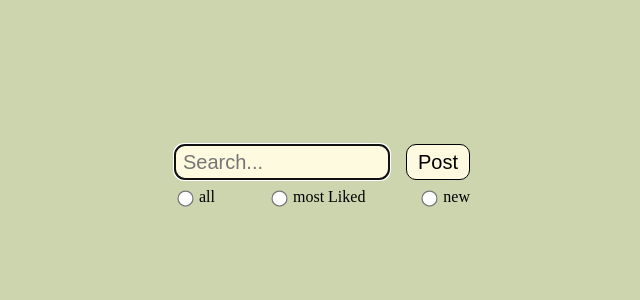
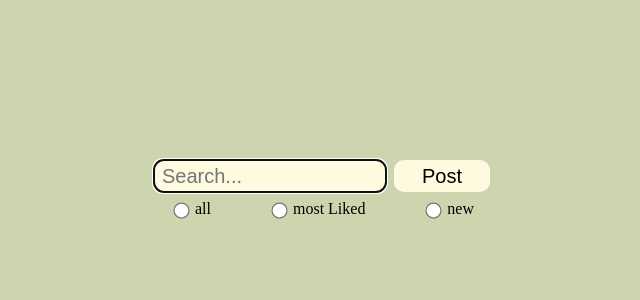
Before and after one commit to coding-bootcamps-eu/final-project-2024-05-threadhub, a Vue app: page / in a window 1280 px wide. Shown: the top 300 px of the page, without its empty margins (318-958 px from the left). Built offline with nearby package versions, Linux system fonts and the light colour scheme.

Commit message:
change: size input-fields

```diff
--- a/src/components/ProfileViewFilter.vue
+++ b/src/components/ProfileViewFilter.vue
@@ -48,19 +48,19 @@ section {
   flex-direction: column;
   align-items: center;
 
-  padding: 18vh;
+  padding: 20vh;
 }
 
 .search-filter {
   display: flex;
   flex-direction: row;
-  gap: 0.5rem;
+  gap: 0.25rem;
 }
 
 .search-filter input {
-  width: 13.5rem;
-  height: 2.25rem;
-  border: 1px solid Black;
+  width: 14.5rem;
+  height: 2rem;
+  border: none;
   border-radius: 10px;
   background-color: var(--background-inputfield);
   padding-left: 0.5rem;
@@ -68,11 +68,11 @@ section {
 }
 
 .search-filter button {
-  width: 4rem;
+  width: 6rem;
   font-size: 1.25rem;
+  border: none;
+  border-radius: 10px;
 
-  border-radius: 10px;
-  border: 1px solid black;
   background-color: var(--background-inputfield);
 }
 
@@ -80,6 +80,8 @@ section {
   display: flex;
   justify-content: space-between;
   padding-top: 0.5rem;
+  padding-left: 1rem;
+  padding-right: 1rem;
 }
 
 .radio-div {
```
